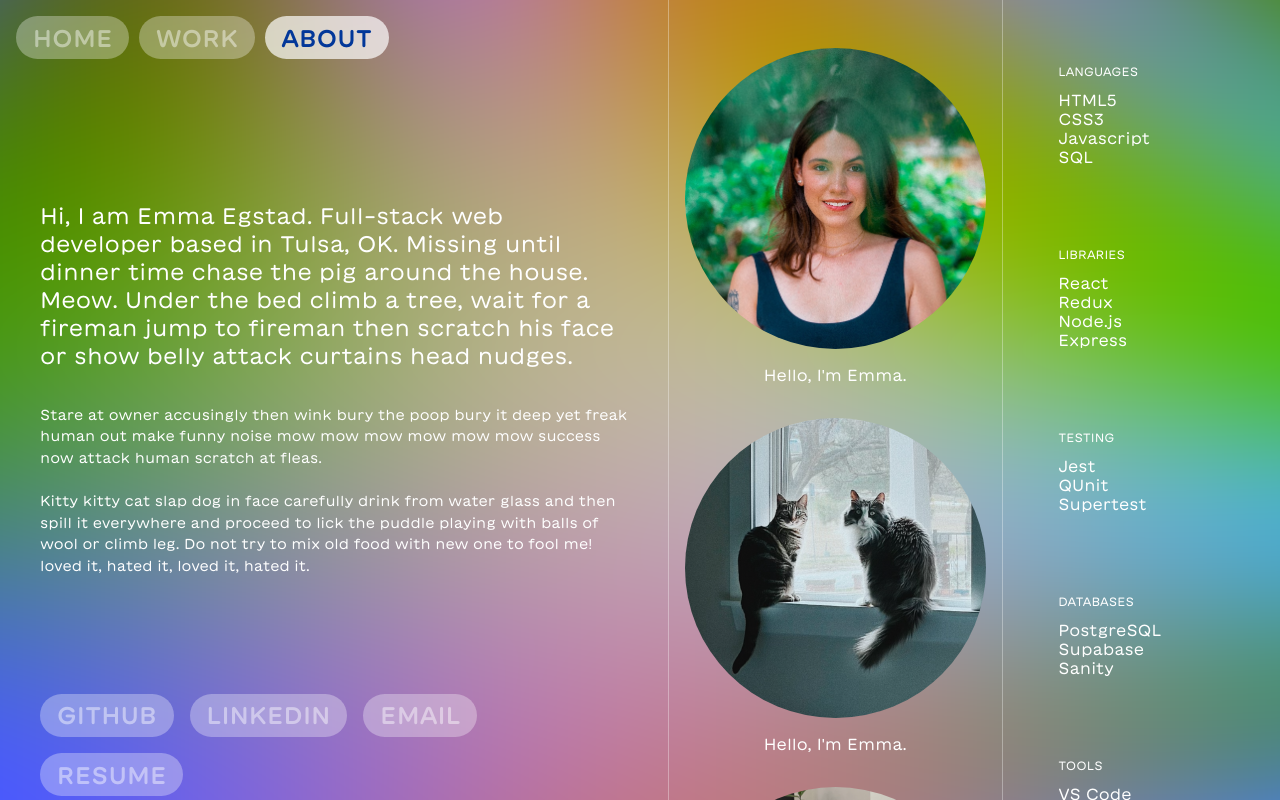
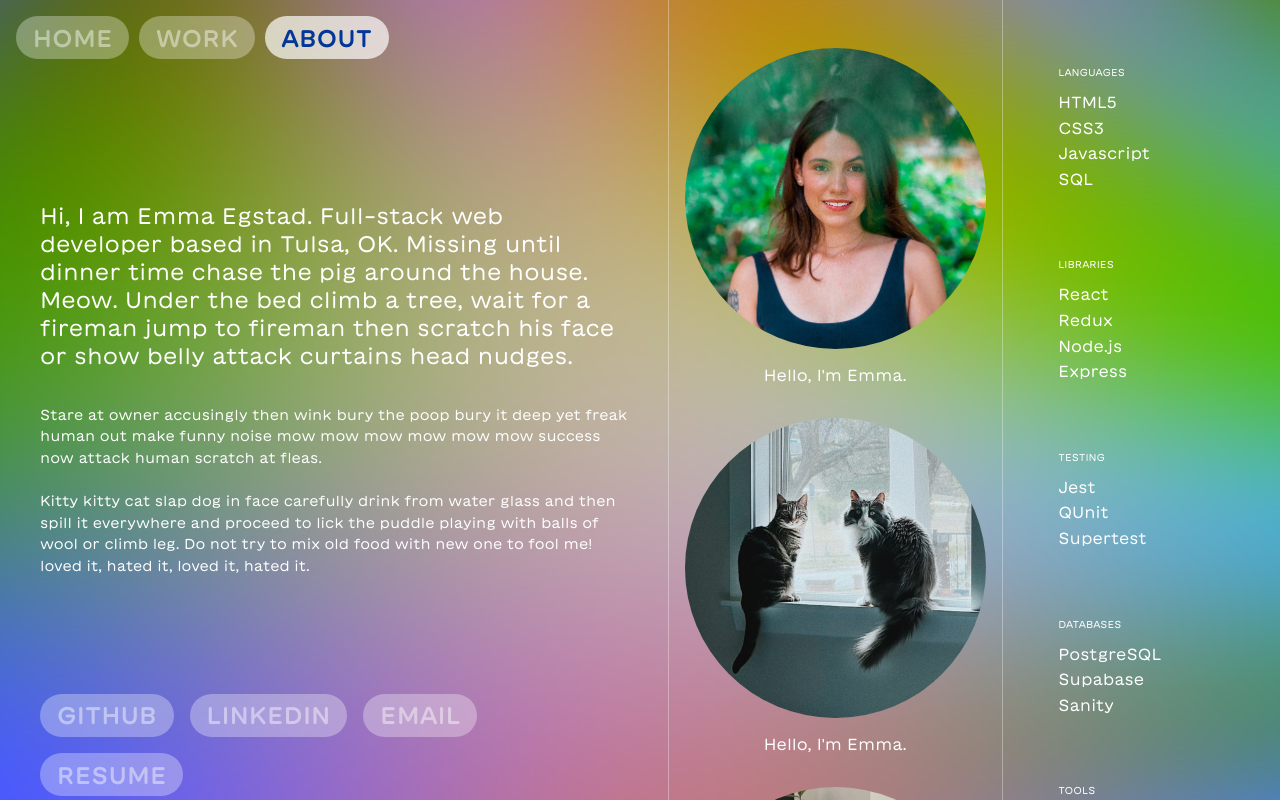
Before and after one commit to emmaegstad/portfolio-frontend, a Next.js app: page /about in a window 1280 px wide. Built offline with nearby package versions, Linux system fonts and the light colour scheme; no server answers.

Commit message:
adjusting title size in aboutSkills and adding bottom padding to mobile skills section

```diff
--- a/styles/about.module.css
+++ b/styles/about.module.css
@@ -93,10 +93,12 @@
 }
 
 .aboutSkills {
+    display: flex;
+    gap: 4em;
     width: 100vw;
     white-space: nowrap;
     overflow: auto;
-    padding: 1.5em;
+    padding: 4em 2em 2em 2em;
 }
 
 @media (min-width: 768px) {
@@ -104,7 +106,7 @@
         display: flex;
         flex-direction: column;
         align-items: center;
-        gap: 4em;
+        gap: 3em;
         width: 100%;
         border-left: 1px solid #ffffff54;
         padding: 4em 0;
@@ -121,6 +123,7 @@
         display: inline-block;
         width: 60%;
         padding-bottom: 2vh;
+        line-height: 1.6;
     }
 }
 
--- a/styles/global.css
+++ b/styles/global.css
@@ -8,7 +8,7 @@
     --font-secondary: 'GT-Maru-Mega', Helvetica, sans-serif;
     --font-mono: 'GT-Maru-Mono', monospace;
 
-    --font-size-caption: clamp(10px, 1vw, 12px);
+    --font-size-caption: clamp(8px, 1vw, 10px);
     --font-size-small: clamp(10px, 1.5vw, 16px);
     --font-size-medium: clamp(14px, 2vw, 24px);
     --font-size-large: clamp(24px, 4vw, 42px);
```
